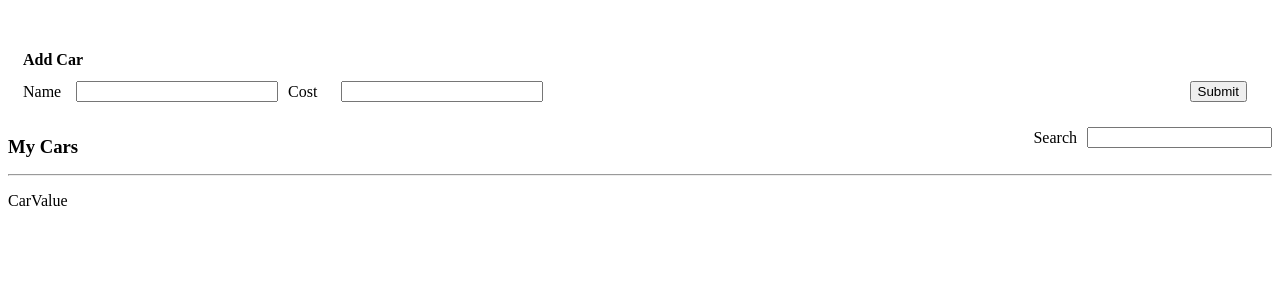
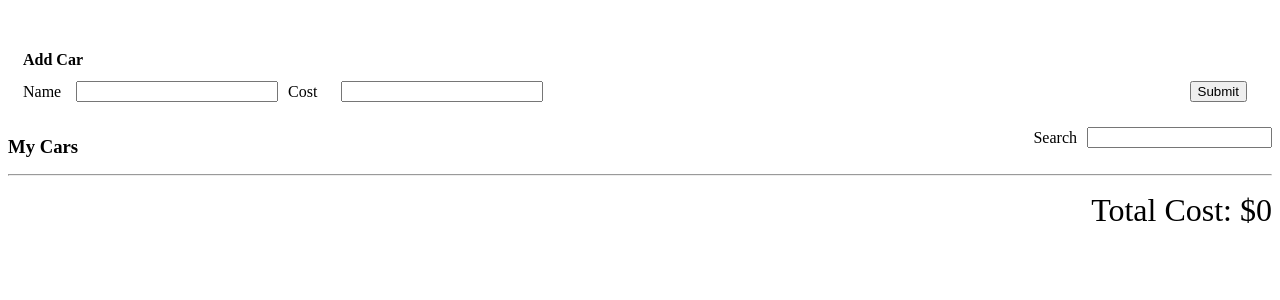
Before and after one commit to jyungx2/React-udemy-cars, a React (Create React App) app: page / in a window 1280 px wide. Shown: the top 300 px of the page. Built offline with nearby package versions, Linux system fonts and the light colour scheme.

Commit message:
🚧 345. Total Car Cost

```diff
--- a/src/components/CarValue.js
+++ b/src/components/CarValue.js
@@ -1,5 +1,23 @@
+import { useSelector } from "react-redux";
+
 function CarValue() {
-  return <div>CarValue</div>;
+  const totalCost = useSelector(
+    ({ cars: { data, searchTerm } }) =>
+      data
+        .filter((car) =>
+          car.name.toLowerCase().includes(searchTerm.toLowerCase())
+        )
+        .reduce((acc, car) => acc + car.cost, 0)
+
+    // Total Car Cost
+    // ✅ 다음 for-of loop대신에 위의 reducer() 메소드 이용
+    // let cost = 0;
+    // for (let car of filteredCars) {
+    //   cost += car.cost;
+    // }
+    // return cost;
+  );
+  return <div className="car-value">Total Cost: ${totalCost}</div>;
 }
 
 export default CarValue;
```
